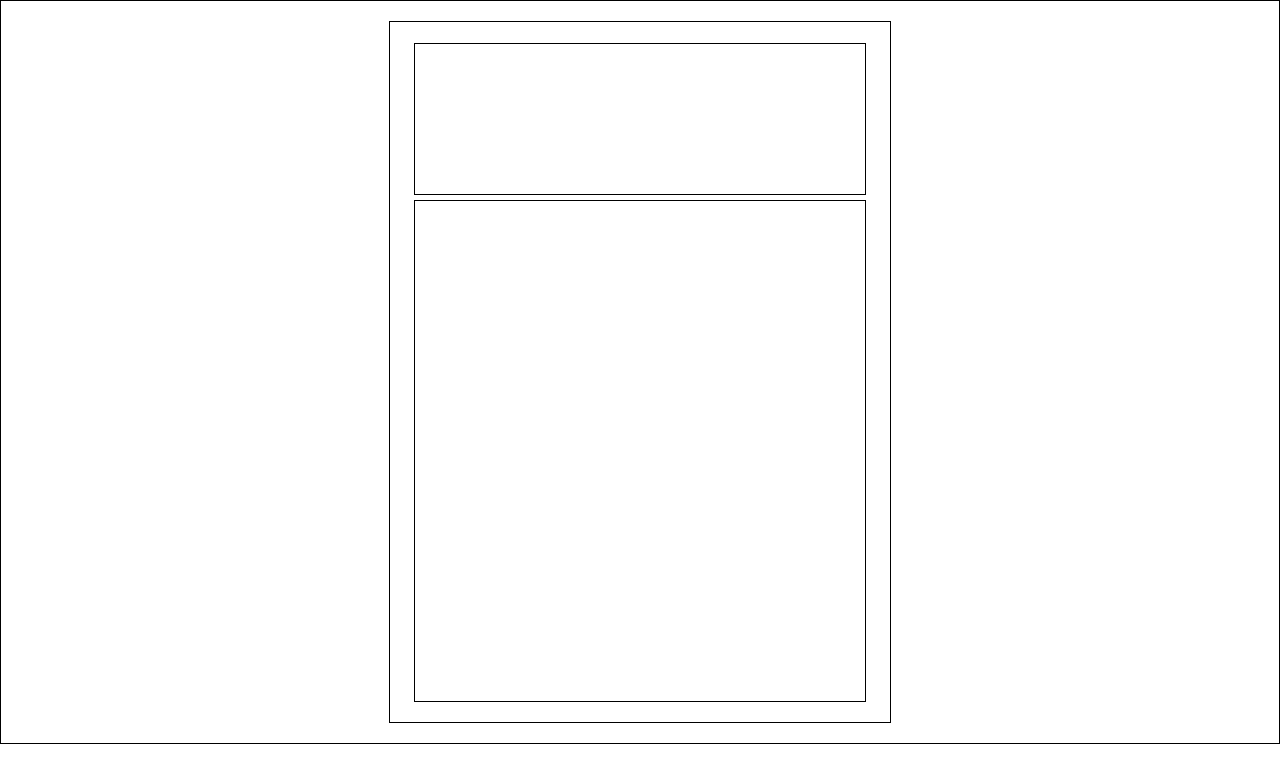
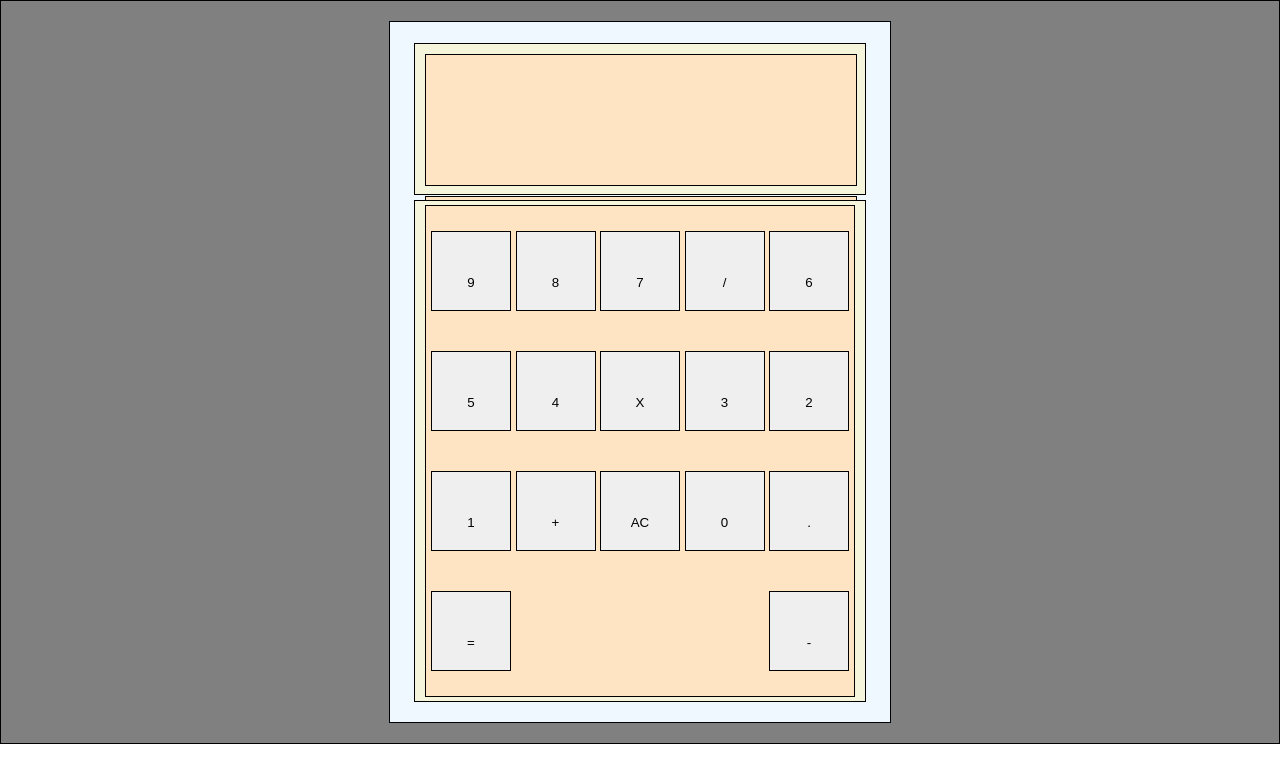
Before and after one commit to MoxElliot/calculator, a React (Create React App) app: page / in a window 1280 px wide. Shown: the top 782 px of the page. Built offline with nearby package versions, Linux system fonts and the light colour scheme.

Commit message:
static outline complete

```diff
--- a/public/index.html
+++ b/public/index.html
@@ -16,6 +16,6 @@
   <body>
     <noscript>You need to enable JavaScript to run this app.</noscript>
     <div id="root"></div>
-
+    <script src="https://cdn.freecodecamp.org/testable-projects-fcc/v1/bundle.js"></script>
   </body>
 </html>
--- a/src/App.js
+++ b/src/App.js
@@ -1,19 +1,93 @@
 import React from 'react'
 import "./index.css"
 
-function App() {
+class App extends React.Component {
+  render(){
   return (
-    <div className="App">
-        <div className="calculator-container">
-          <div className="display-container">
-
+    <div className="App" style={{backgroundColor: "grey"}}>
+        <div className="calculator-container" style={{backgroundColor: "aliceblue"}}>
+          <div className="display-container" style={{backgroundColor: "beige"}}>
+            <Display />
           </div>
-          <div className="button-container">
-
+          <div className="button-container" style={{backgroundColor: "beige"}}>
+            <Buttons />
           </div>
         </div>
     </div>
   );
+}}
+
+class Display extends React.Component {
+
+  render() {
+
+    return (
+      <><div className="display" id="display" style={{ backgroundColor: "bisque" }}>
+
+      </div><div className="display" id="lastOperator" style={{ backgroundColor: "bisque" }}>
+
+        </div></>
+    )
+  }
+}
+
+const Buttons = () => {
+  return (
+    <div className="buttons" style={{backgroundColor: "bisque"}}>
+        <button id="nine" className="button">
+          9
+        </button>
+        <button id="eight" className="button">
+          8
+        </button>
+        <button id="seven" className="button">
+          7
+        </button>
+        <button id="divide" className="button">
+          /
+        </button>
+        <button id="six" className="button">
+          6
+        </button>
+        <button id="five" className="button">
+          5
+        </button>
+        <button id="four" className="button">
+          4
+        </button>
+        <button id="multiply" className="button">
+          X
+        </button>
+        <button id="three" className="button">
+          3
+        </button>
+        <button id="two" className="button">
+          2
+        </button>
+        <button id="one" className="button">
+          1
+        </button>
+        <button id="add" className="button">
+          +
+        </button>
+        <button id="clear" className="button">
+          AC
+        </button>
+        <button id="zero" className="button">
+          0
+        </button>
+        <button id="decimal" className="button">
+          .
+        </button>
+        <button id="equals" className="button">
+          =
+        </button>
+        <button id="subtract" className="button">
+          -
+        </button>
+
+    </div>
+  )
 }
 
 export default App;
--- a/src/index.css
+++ b/src/index.css
@@ -17,7 +17,7 @@ code {
   align-items: center;
   justify-content: center;
 }
-.App, .calculator-container, .display-container, .button-container {
+.App, .calculator-container, .display-container, .button-container, .display, .buttons, .button {
   border: 1px solid black;
 }
 
@@ -37,7 +37,38 @@ code {
   margin-bottom: 5px;
 }
 
+.display {
+  margin: 10px;
+  height: 130px;
+  width: 430px;
+}
+
 .button-container {
+  display: flex;
+  align-items: center;
+  justify-content: center;
+
   height: 500px;
   width:450px;
 }
+
+.buttons {
+  display: flex;
+  flex-wrap: wrap;
+  align-items: center;
+  justify-content: space-between;
+  padding: 5px;
+  margin: 10px;
+  height: 480px;
+  width:430px;
+}
+
+.button {
+  display: flex;
+  justify-content: center;
+  align-content: center;
+  line-height: 100px;
+  text-align: center;
+  height: 80px;
+  width: 80px;
+}
```
